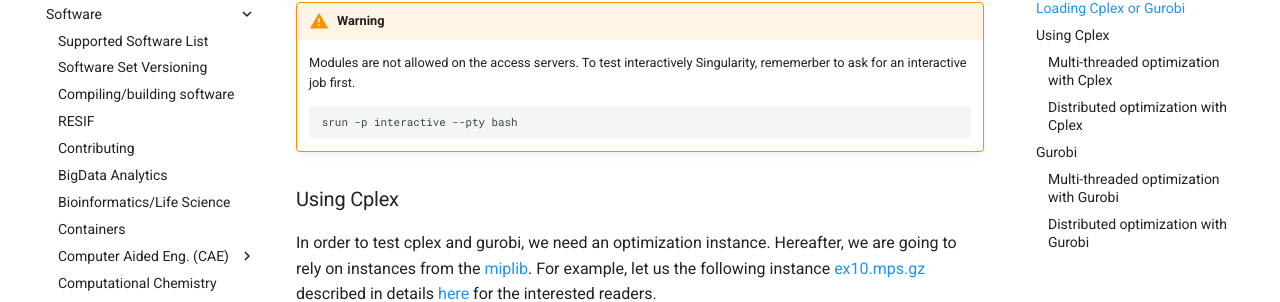
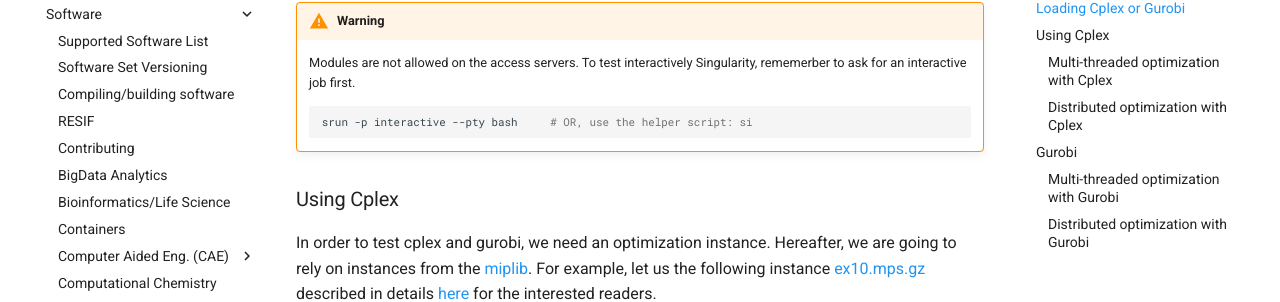
Before and after one commit to ULHPC/ulhpc-docs, an MkDocs documentation site: the page built from docs/software/optim/index.md, in a window 1280 px wide and 900 px high, scrolled down 882 px. Shown: the part 145-447 px from the top of the window. Built offline with MkDocs 1.6.1 and Material for MkDocs 9.7.7, drawn with Linux system fonts in a browser that asks for light colours.

Commit message:
Apply 1 suggestion(s) to 1 file(s)

````diff
--- a/docs/software/optim/index.md
+++ b/docs/software/optim/index.md
@@ -34,7 +34,7 @@ or for Gurobi
 !!! warning
     Modules are not allowed on the access servers. To test interactively Singularity, rememerber to ask for an interactive job first.
     ```shell
-    srun -p interactive --pty bash
+    srun -p interactive --pty bash     # OR, use the helper script: si
     ```
 
 
````
